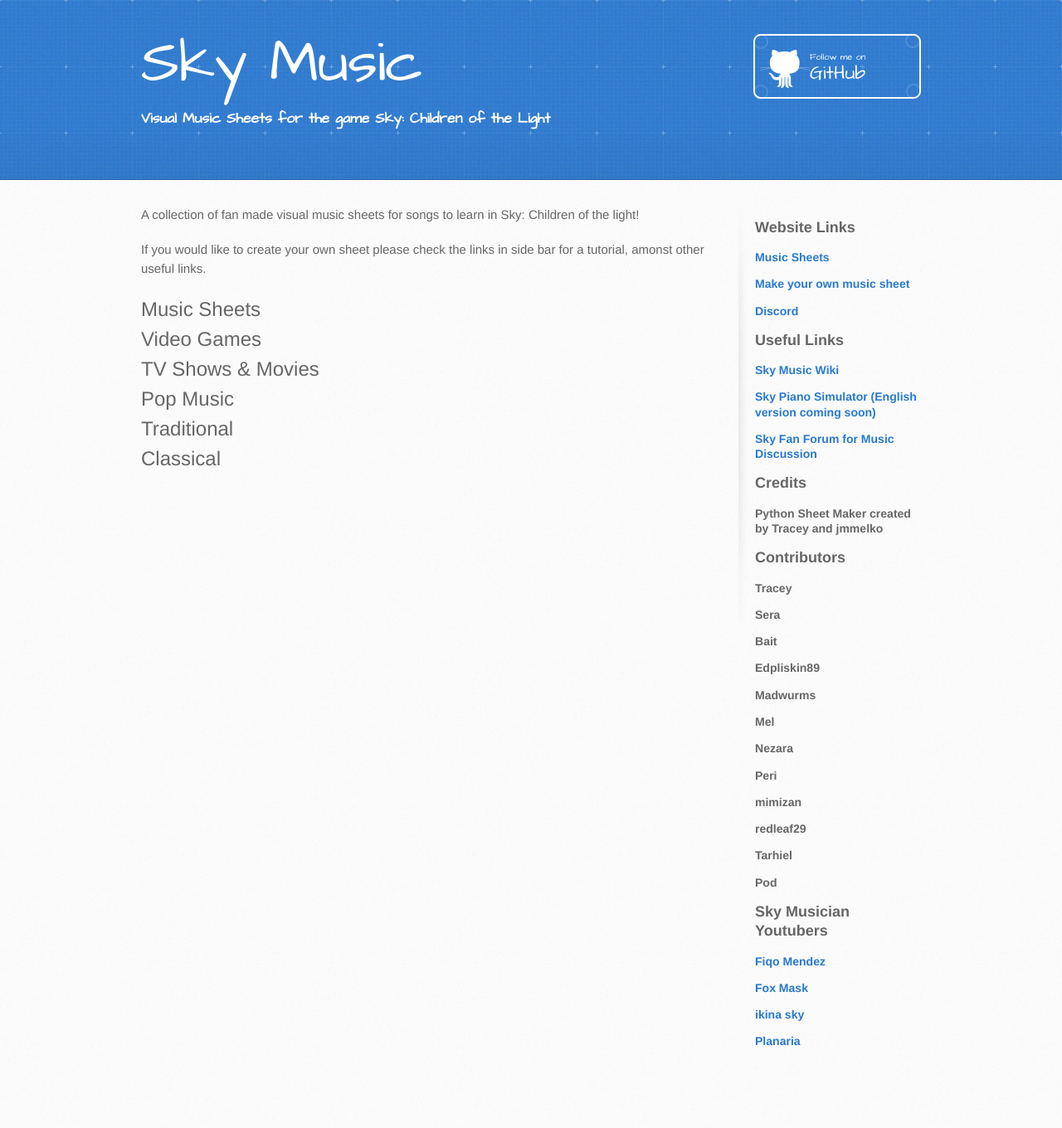
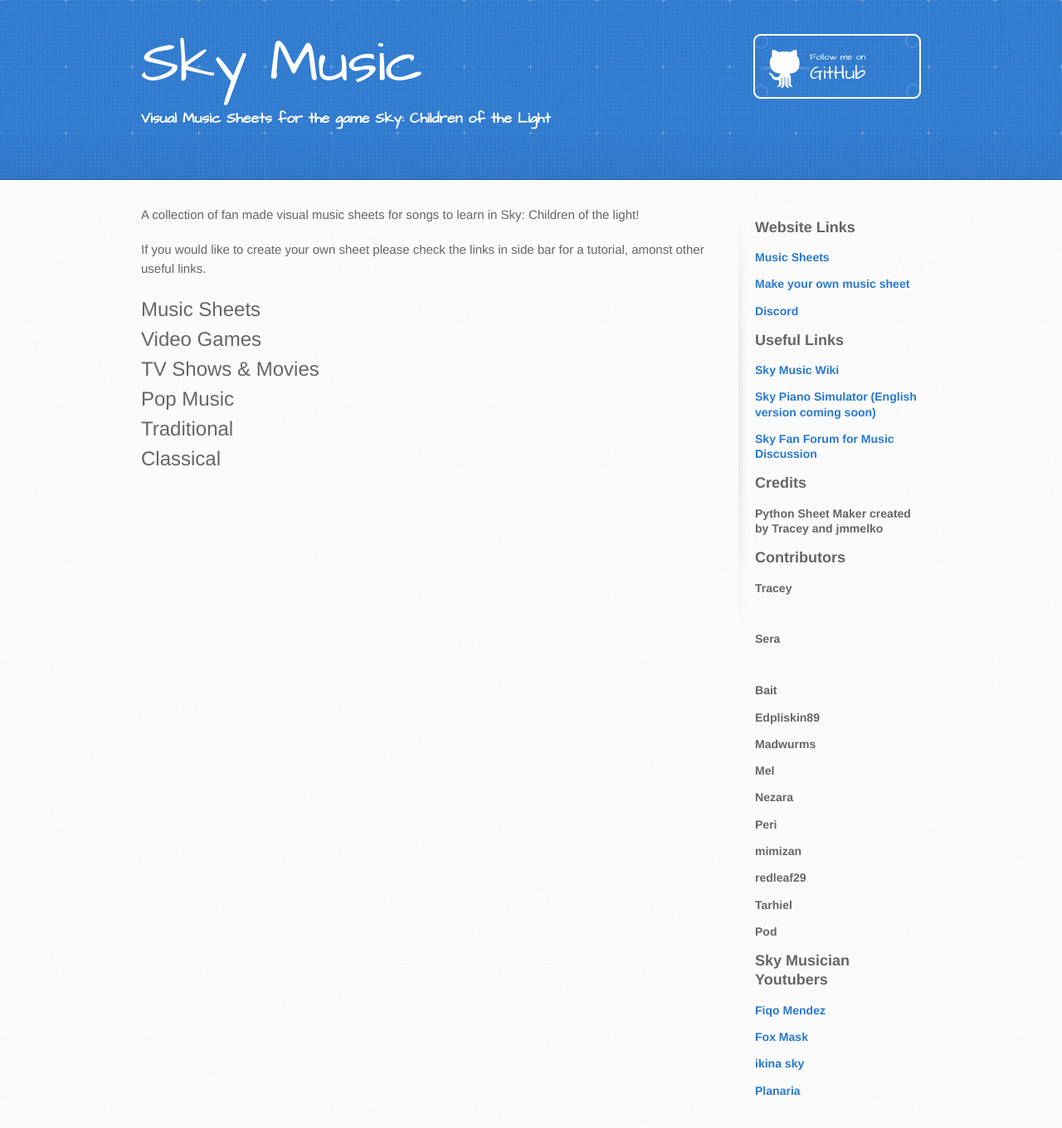
Before and after one commit to sky-music/sky-music.github.io, a Jekyll site: the page built from index.md, in a window 1280 px wide. Shown: the whole page at 83% size. Built offline with Jekyll 4.4.1, drawn with Linux system fonts in a browser that asks for light colours; nearby versions of some CDN libraries; before the commit the page ends 1301 px from its top, so only the background shows below that.

```diff
--- a/_layouts/default.html
+++ b/_layouts/default.html
@@ -49,9 +49,7 @@
           <h2>Credits</h2>
           <h3>Python Sheet Maker created by Tracey and jmmelko</h3>
           <h2>Contributors</h2>
-          <h3>Tracey</h3>
-          <h3>Sera</h3>
-          <h3>Bait</h3>
+          <h3>Tracey</h3><br><h3>Sera</h3><br><h3>Bait</h3>
           <h3>Edpliskin89</h3>
           <h3>Madwurms</h3>
           <h3>Mel</h3>
```
